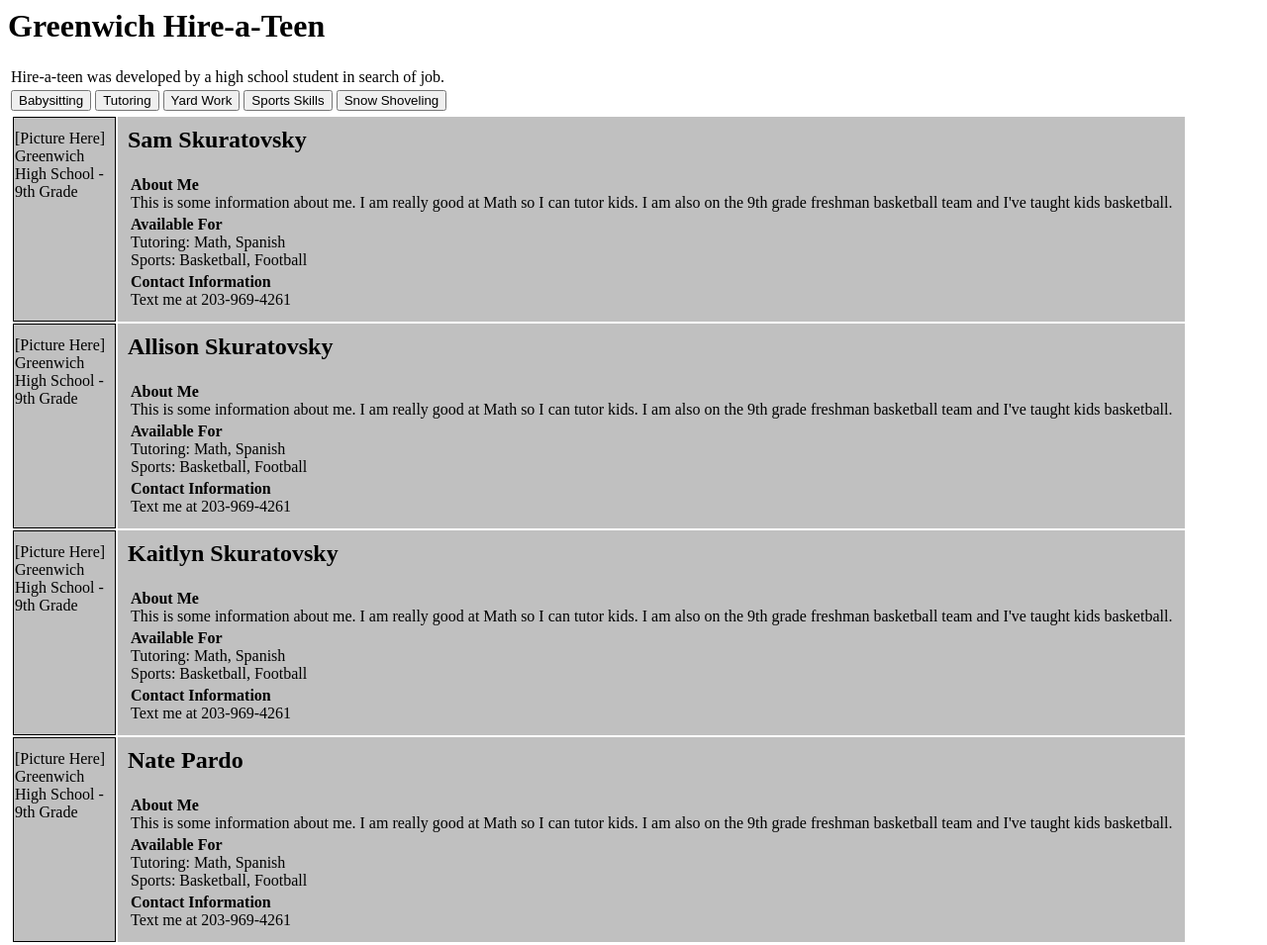
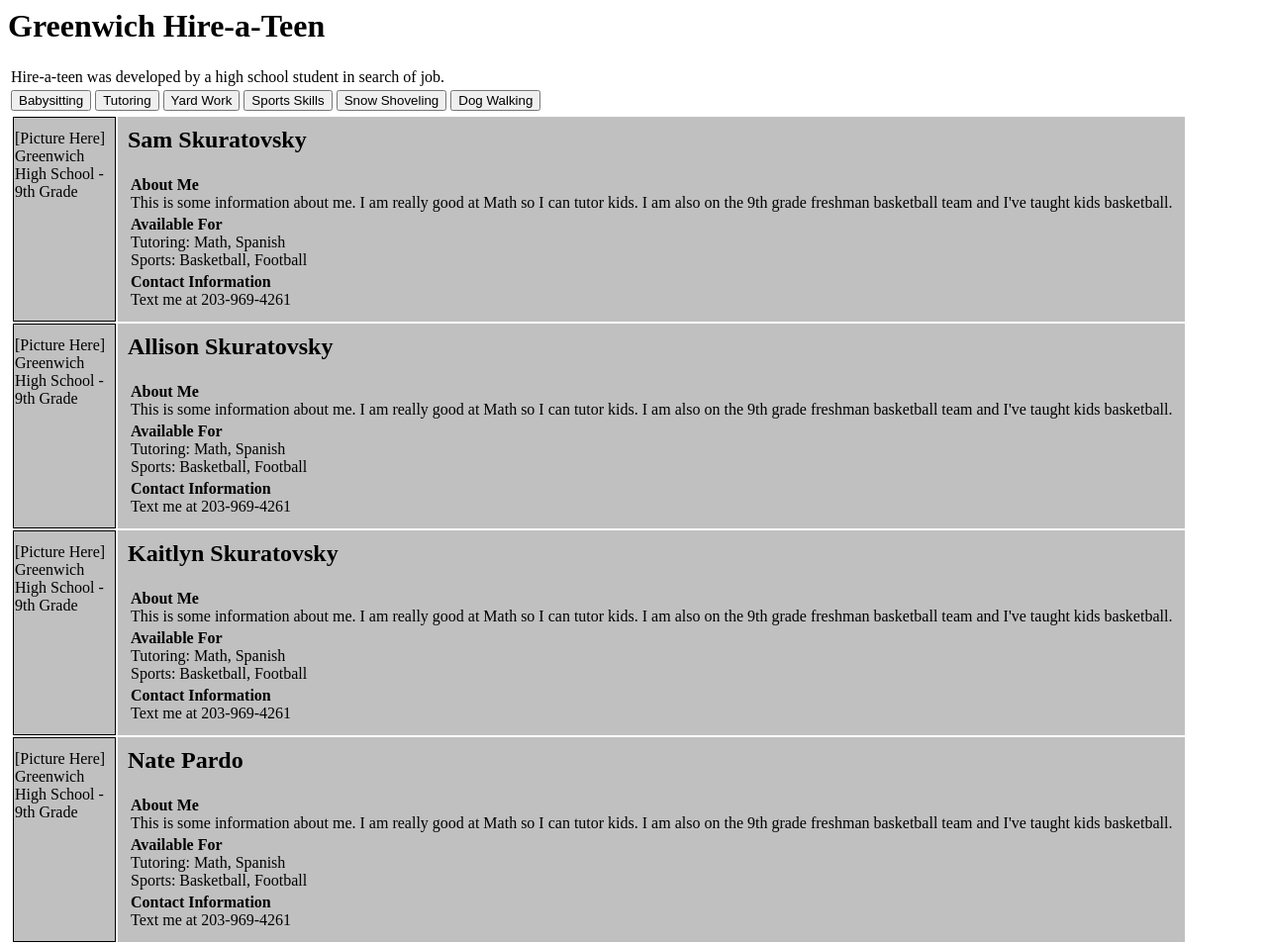
Before and after one commit to ilyaskuratovsky/ilyaskuratovsky.github.io, a plain HTML site: page index.html in a window 1280 px wide. Shown: the whole page at 99% size. Drawn offline with Linux system fonts and the light colour scheme.

Commit message:
add 1 filter

```diff
--- a/index.html
+++ b/index.html
@@ -25,6 +25,9 @@
           </button>
           <button class="filter_button" onClick="setFilter('Snow Shoveling')">
             Snow Shoveling
+          </button>
+          <button class="filter_button" onClick="setFilter('Dog Walking')">
+            Dog Walking
           </button>
         </td>
       </tr>
```
